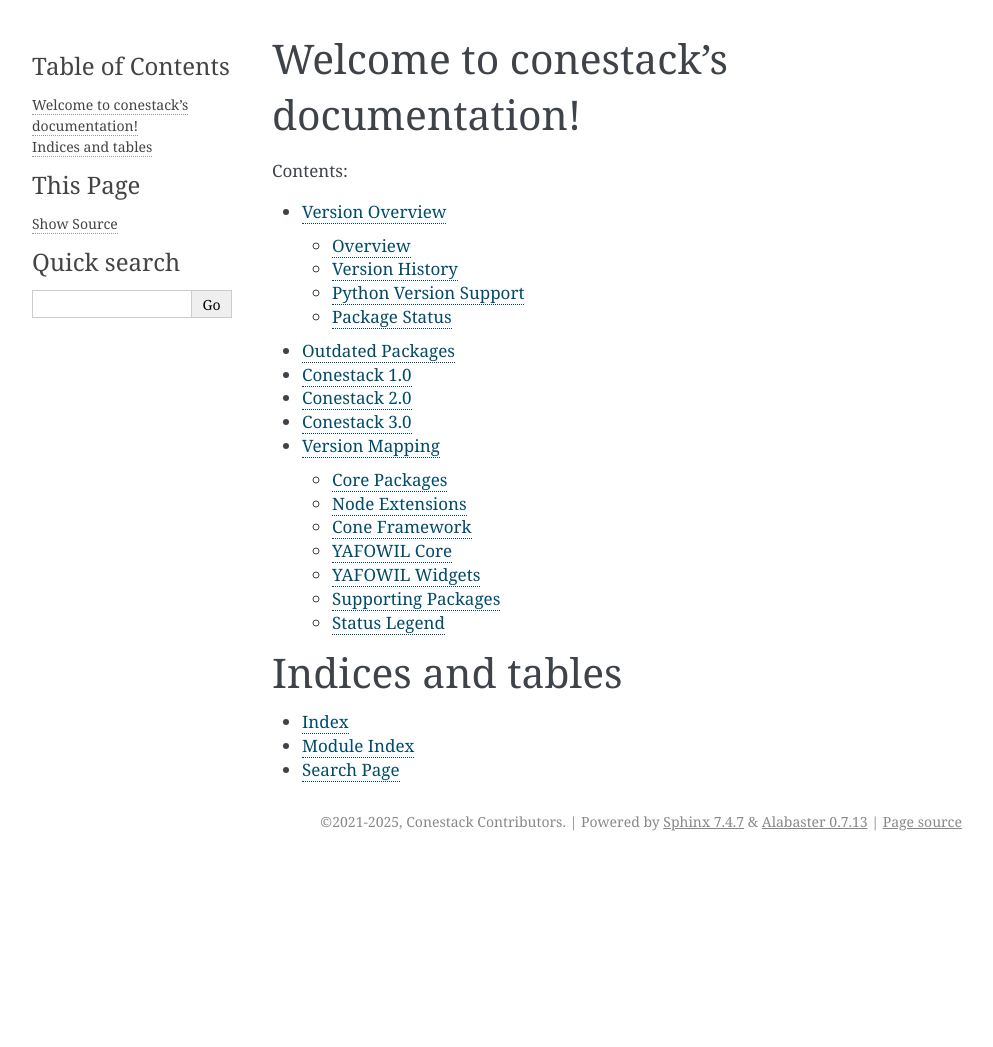
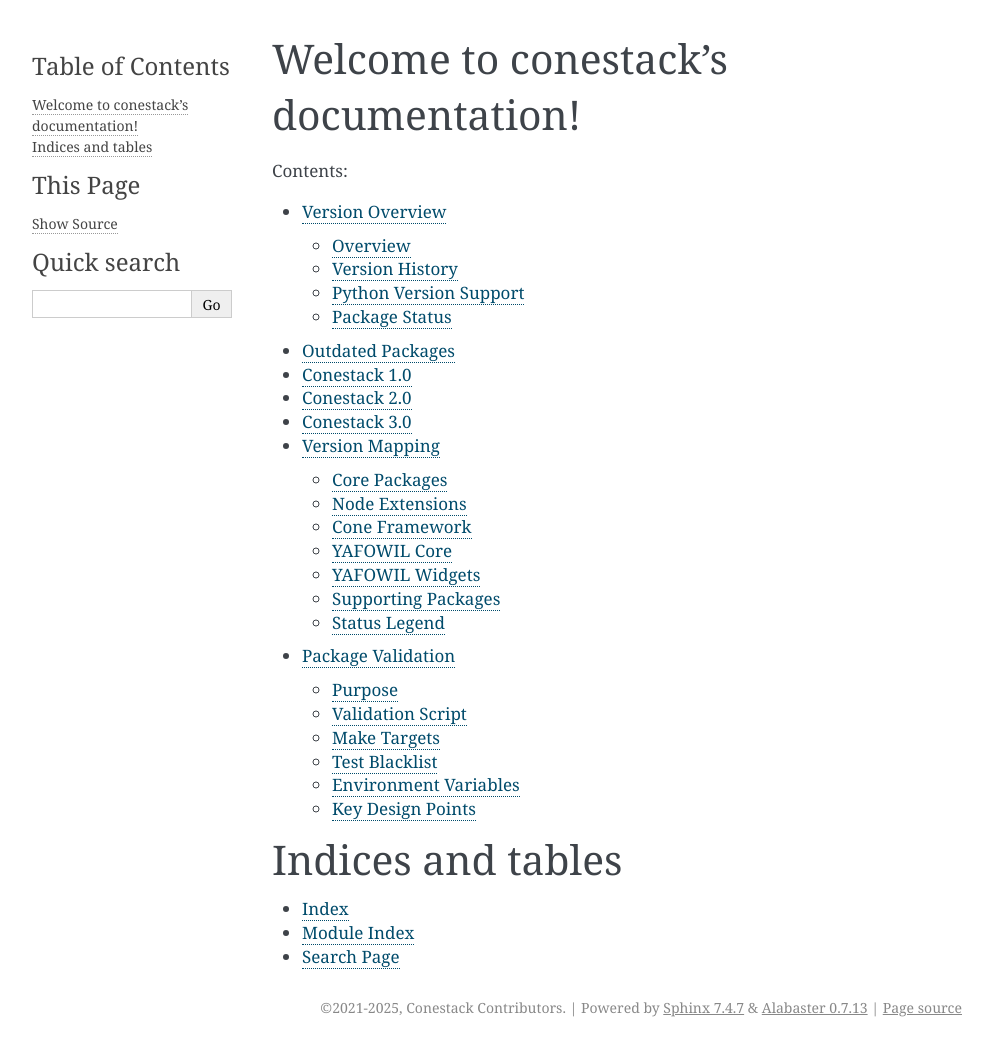
Before and after one commit to conestack/conestack, a Sphinx documentation site: the page built from docs/source/index.rst, in a window 1280 px wide. Shown: the whole page, without its empty margins (148-1141 px from the left). Built offline with Sphinx 7.4.7, drawn with Linux system fonts in a browser that asks for light colours; before the commit the page ends 900 px from its top, so only the background shows below that; some of the changed lines change nothing that is shown.

Commit message:
Update docs

```diff
--- a/docs/source/index.rst
+++ b/docs/source/index.rst
@@ -16,6 +16,7 @@
    Conestack 2.0 <versions_2.0>
    Conestack 3.0 <versions_3.0>
    Version Mapping <version_mapping>
+   Package Validation <package_validation>
 
 
 Indices and tables
--- /dev/null
+++ b/docs/source/package_validation.rst
@@ -0,0 +1,203 @@
+Package Validation
+==================
+
+The conestack monorepo includes a package validation system that ensures all packages
+are ready for release to PyPI. The validation tests actual built artifacts (wheels and
+sdists), not source code, simulating what users will receive when installing from PyPI.
+
+
+Purpose
+-------
+
+The validation system serves several purposes:
+
+1. **Build Verification**: Ensures packages build correctly as wheels and source distributions
+2. **Quality Checks**: Validates package metadata and PyPI compliance using pyroma and twine
+3. **Artifact Testing**: Tests the actual release artifacts, not source code
+4. **Dependency Resolution**: Validates that packages work together using pre-built artifacts
+5. **Release Readiness**: Confirms packages are ready for publication to PyPI
+
+
+Validation Script
+-----------------
+
+The validation is performed by ``scripts/validate_package.py``, which supports
+modular phase-based validation.
+
+Phases
+~~~~~~
+
+The script supports the following phases:
+
+``--env``
+    Create a virtual environment and install build/validation tools (build, pyroma, twine).
+    The venv is created at ``sources/<package>/venv/``.
+
+``--build``
+    Build wheel and sdist using the venv's build tool and copy artifacts to the
+    root ``dist/`` directory. This makes packages available for cross-package dependencies.
+
+``--check``
+    Run quality validation using twine check and pyroma. Validates PyPI metadata
+    compliance and package quality rating.
+
+``--test``
+    Install the package from ``dist/`` (not from sources) and run pytest.
+    This validates the actual release artifact that users will receive.
+    Supports ``--install-from wheel`` (default) or ``--install-from sdist``.
+
+``--clean``
+    Remove the package's venv and local dist directory.
+
+``--all``
+    Run all phases in sequence: env → build → check → test → clean.
+
+
+Usage Examples
+~~~~~~~~~~~~~~
+
+.. code-block:: bash
+
+    # Full validation workflow for a single package
+    python scripts/validate_package.py node --all
+
+    # Manual step-by-step validation
+    python scripts/validate_package.py node --env
+    python scripts/validate_package.py node --build
+    python scripts/validate_package.py node --check
+    python scripts/validate_package.py node --test
+    python scripts/validate_package.py node --clean
+
+    # Test using sdist instead of wheel
+    python scripts/validate_package.py node --test --install-from sdist
+
+    # Full validation with sdist testing
+    python scripts/validate_package.py node --all --install-from sdist
+
+    # Verbose output
+    python scripts/validate_package.py cone.app --all -v
+
+    # Custom pyroma threshold (default: 8)
+    python scripts/validate_package.py plumber --all --pyroma-threshold 9
+
+
+Configuration Options
+~~~~~~~~~~~~~~~~~~~~~
+
+``--pyroma-threshold N``
+    Minimum pyroma quality score (default: 8, max: 10)
+
+``--install-from TYPE``
+    Install from ``wheel`` or ``sdist`` for testing (default: wheel)
+
+``-v, --verbose``
+    Show detailed output including command execution
+
+
+Exit Codes
+~~~~~~~~~~
+
+- **0**: Phase completed successfully
+- **1**: Phase failed (build error, test failure, quality below threshold)
+- **2**: Setup error (missing venv, missing dist, invalid package)
+
+
+Make Targets
+------------
+
+The following make targets are available for batch validation of all packages:
+
+``make validate-env``
+    Create venvs for all packages.
+
+``make validate-build``
+    Build all packages and copy artifacts to ``dist/``.
+    Also generates ``constraints-validate.txt`` for version pinning.
+
+``make validate-check``
+    Run pyroma and twine check on all packages.
+
+``make validate-test``
+    Test all packages by installing from wheels.
+    Excludes packages in the test blacklist.
+
+``make validate-test-sdist``
+    Test all packages by installing from sdists.
+    Excludes packages in the test blacklist.
+
+``make validate-clean``
+    Clean all validation artifacts (venvs, dist directories, logs).
+
+
+Typical Workflow
+~~~~~~~~~~~~~~~~
+
+For a complete validation of all packages before release:
+
+.. code-block:: bash
+
+    # 1. Create venvs for all packages
+    make validate-env
+
+    # 2. Build all packages
+    make validate-build
+
+    # 3. Check package quality
+    make validate-check
+
+    # 4. Test from wheels
+    make validate-test
+
+    # 5. Optionally test from sdists
+    make validate-test-sdist
+
+    # 6. Clean up
+    make validate-clean
+
+
+Test Blacklist
+--------------
+
+Some packages are excluded from test validation (defined in ``include.mk``):
+
+- ``cone.three`` - No tests
+- ``treibstoff`` - JavaScript package, tests run differently
+- ``yafowil-example-helloworld`` - Example package
+- ``yafowil.demo`` - Demo application
+- ``yafowil.documentation`` - Documentation package
+- ``yafowil.webob`` - No test dependencies defined
+
+These packages still go through env, build, and check phases.
+
+
+Environment Variables
+---------------------
+
+The test phase sets the following environment variables (matching ``mx.ini`` configuration):
+
+- ``TESTRUN_MARKER=1``
+- ``LDAP_ADD_BIN=openldap/bin/ldapadd``
+- ``LDAP_DELETE_BIN=openldap/bin/ldapdelete``
+- ``SLAPD_BIN=openldap/libexec/slapd``
+- ``SLAPD_URIS=ldap://127.0.0.1:12345``
+
+These are required for packages that have LDAP-related tests.
+
+
+Key Design Points
+-----------------
+
+1. **Artifact Testing**: The ``--test`` phase installs from ``dist/`` (the built wheel or
+   sdist), NOT from sources. This simulates a real PyPI installation.
+
+2. **Cross-Package Dependencies**: All pip installs use ``--find-links`` pointing to
+   ``dist/``, allowing packages to depend on pre-built versions of sibling packages.
+
+3. **Constraints File**: The build phase generates ``constraints-validate.txt`` to ensure
+   consistent versions across all package installations.
+
+4. **Parallel Execution**: Make targets run package validations in parallel for efficiency.
+   Logs are written to ``/tmp/conestack-dev/validate_<package>.log``.
+
+5. **Development Versions**: Uses pip's ``--pre`` and ``--upgrade`` flags to prefer
+   development versions (e.g., ``2.0.0.dev0``) over published versions.
```
